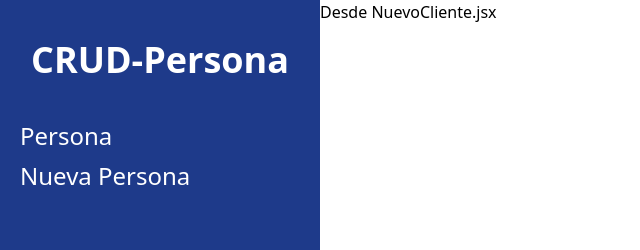
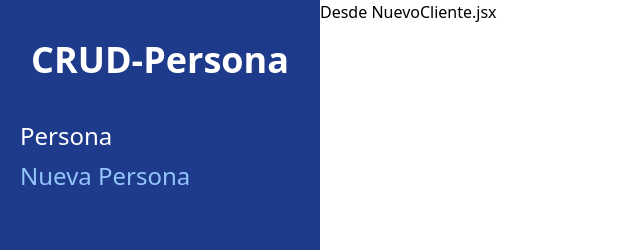
Before and after one commit to Bandu19/crm-react, a React (Vite) app: page /clientes/nuevo in a window 1280 px wide. Shown: the top 250 px of the page, without its empty margins (0-640 px from the left). Built offline with nearby package versions, Linux system fonts and the light colour scheme.

Commit message:
importando Hook UseLocation()

```diff
--- a/src/layout/Layout.jsx
+++ b/src/layout/Layout.jsx
@@ -1,6 +1,13 @@
-import { Link, Outlet } from "react-router-dom";
+import { Link, Outlet, useLocation } from "react-router-dom";
+
 // MasterPage
 export const Layout = () => {
+   const location = useLocation();
+
+   // console.log(location);
+
+   const urlActual = location.pathname;
+
    return (
       <div className="md:flex md:min-h-screen">
          <div className="md:w-1/4 bg-blue-900 px-5 py-10">
@@ -9,13 +16,17 @@ export const Layout = () => {
             {/*Utilizar Navlink para ocupar en el hosting  */}
             <nav className="mt-10">
                <Link
-                  className="text-white text-2xl block mt-2 hover:text-blue-300"
+                  className={`${urlActual === "/clientes" ? "text-blue-300" : "text-white"}
+                  text-2xl block mt-2 hover:text-blue-300`}
                   to="/clientes"
                >
                   Persona
                </Link>
                <Link
-                  className="text-white text-2xl block mt-2 hover:text-blue-300"
+                  className={`${
+                     urlActual === "/clientes/nuevo" ? "text-blue-300" : "text-white"
+                  }
+                  text-2xl block mt-2 hover:text-blue-300`}
                   to="/clientes/nuevo"
                >
                   Nueva Persona
```
